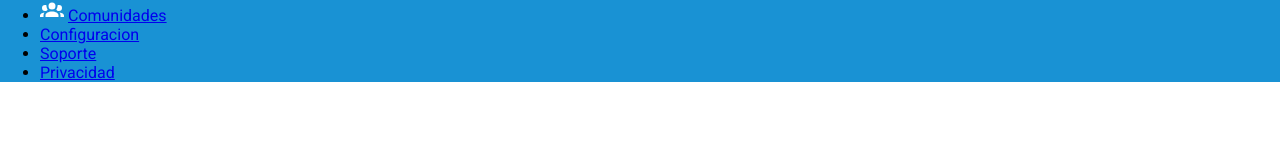
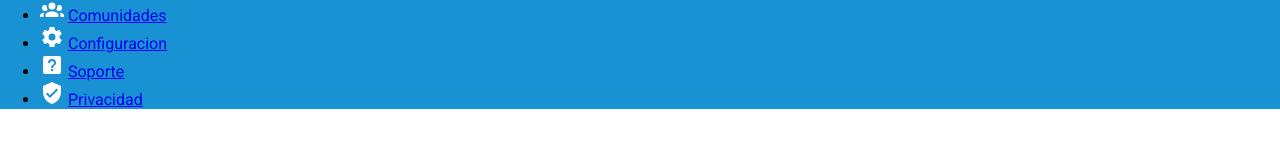
Before and after one commit to MariaRuiz-96/Admin-Dashboard, a plain HTML site: page index.html in a window 1280 px wide. Shown: the part 196-344 px from the top of the page. Drawn offline with Linux system fonts and the light colour scheme; a web font is replaced by a local one.

Commit message:
Agregar iconos a menu secundario de dashboard
Se agregaron los iconos faltantes en la seccion de menu secundario que corresponden a configuracion, privacidad y soporte

```diff
--- a/index.html
+++ b/index.html
@@ -45,9 +45,18 @@
             </nav>
 
             <ul id="menu-secundario">
-                <li><a href="#">Configuracion</a></li>
-                <li><a href="#">Soporte</a></li>
-                <li><a href="#">Privacidad</a></li>
+                <li>
+                    <svg xmlns="http://www.w3.org/2000/svg" viewBox="0 0 24 24"><title>cog</title><path d="M12,15.5A3.5,3.5 0 0,1 8.5,12A3.5,3.5 0 0,1 12,8.5A3.5,3.5 0 0,1 15.5,12A3.5,3.5 0 0,1 12,15.5M19.43,12.97C19.47,12.65 19.5,12.33 19.5,12C19.5,11.67 19.47,11.34 19.43,11L21.54,9.37C21.73,9.22 21.78,8.95 21.66,8.73L19.66,5.27C19.54,5.05 19.27,4.96 19.05,5.05L16.56,6.05C16.04,5.66 15.5,5.32 14.87,5.07L14.5,2.42C14.46,2.18 14.25,2 14,2H10C9.75,2 9.54,2.18 9.5,2.42L9.13,5.07C8.5,5.32 7.96,5.66 7.44,6.05L4.95,5.05C4.73,4.96 4.46,5.05 4.34,5.27L2.34,8.73C2.21,8.95 2.27,9.22 2.46,9.37L4.57,11C4.53,11.34 4.5,11.67 4.5,12C4.5,12.33 4.53,12.65 4.57,12.97L2.46,14.63C2.27,14.78 2.21,15.05 2.34,15.27L4.34,18.73C4.46,18.95 4.73,19.03 4.95,18.95L7.44,17.94C7.96,18.34 8.5,18.68 9.13,18.93L9.5,21.58C9.54,21.82 9.75,22 10,22H14C14.25,22 14.46,21.82 14.5,21.58L14.87,18.93C15.5,18.67 16.04,18.34 16.56,17.94L19.05,18.95C19.27,19.03 19.54,18.95 19.66,18.73L21.66,15.27C21.78,15.05 21.73,14.78 21.54,14.63L19.43,12.97Z" /></svg>
+                    <a href="#">Configuracion</a>
+                </li>
+                <li>
+                    <svg xmlns="http://www.w3.org/2000/svg" viewBox="0 0 24 24"><title>help-box</title><path d="M11,18H13V16H11V18M12,6A4,4 0 0,0 8,10H10A2,2 0 0,1 12,8A2,2 0 0,1 14,10C14,12 11,11.75 11,15H13C13,12.75 16,12.5 16,10A4,4 0 0,0 12,6M5,3H19A2,2 0 0,1 21,5V19A2,2 0 0,1 19,21H5A2,2 0 0,1 3,19V5A2,2 0 0,1 5,3Z" /></svg>
+                    <a href="#">Soporte</a>
+                </li>
+                <li>
+                    <svg xmlns="http://www.w3.org/2000/svg" viewBox="0 0 24 24"><title>shield-check</title><path d="M10,17L6,13L7.41,11.59L10,14.17L16.59,7.58L18,9M12,1L3,5V11C3,16.55 6.84,21.74 12,23C17.16,21.74 21,16.55 21,11V5L12,1Z" /></svg>
+                    <a href="#">Privacidad</a>
+                </li>
             </ul>
         </aside>
     </header>
```
